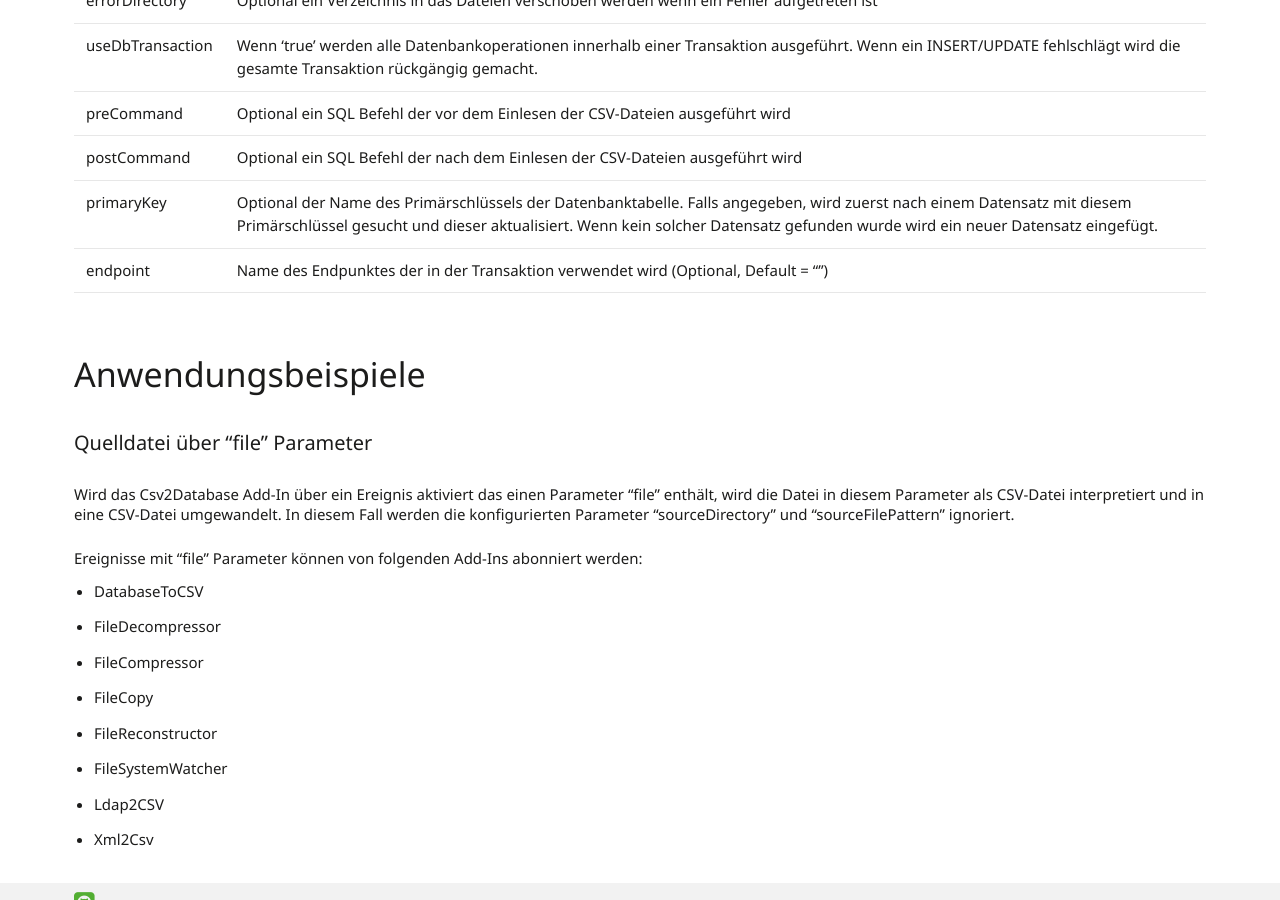
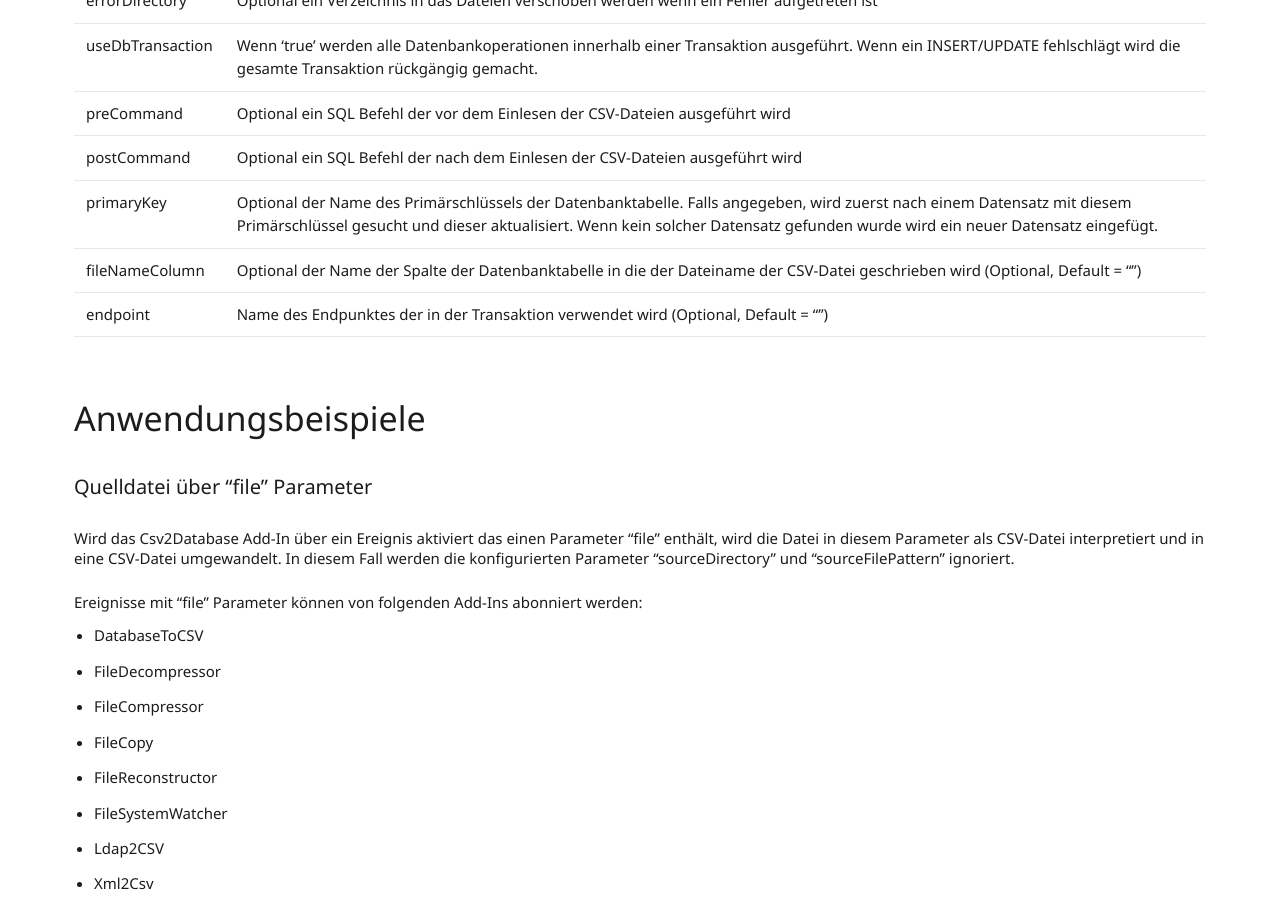
Before and after one commit to primesoft-group/oneconnexx-docs, a Jekyll site: the page built from _pages/addins/de/csv2database.md, in a window 1280 px wide and 900 px high, scrolled down 1059 px. Built offline with Jekyll 4.4.1, drawn with Linux system fonts in a browser that asks for light colours; nearby versions of some CDN libraries; some web fonts are replaced.

Commit message:
Update csv2database.md

```diff
--- a/_pages/addins/de/csv2database.md
+++ b/_pages/addins/de/csv2database.md
@@ -29,6 +29,7 @@ Die erste Zeile der CSV-Datei muss die Spaltennamen enthalten. Es werden nur die
 | preCommand | Optional ein SQL Befehl der vor dem Einlesen der CSV-Dateien ausgeführt wird |
 | postCommand | Optional ein SQL Befehl der nach dem Einlesen der CSV-Dateien ausgeführt wird |
 | primaryKey | Optional der Name des Primärschlüssels der Datenbanktabelle. Falls angegeben, wird zuerst nach einem Datensatz mit diesem Primärschlüssel gesucht und dieser aktualisiert. Wenn kein solcher Datensatz gefunden wurde wird ein neuer Datensatz eingefügt. |
+| fileNameColumn | Optional der Name der Spalte der Datenbanktabelle in die der Dateiname der CSV-Datei geschrieben wird  (Optional, Default = "") |
 | endpoint | Name des Endpunktes der in der Transaktion verwendet wird (Optional, Default = "") |
 
 
```
